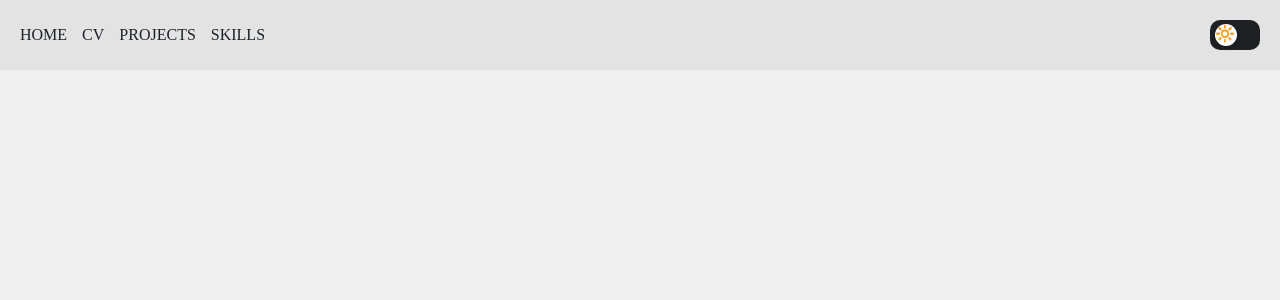
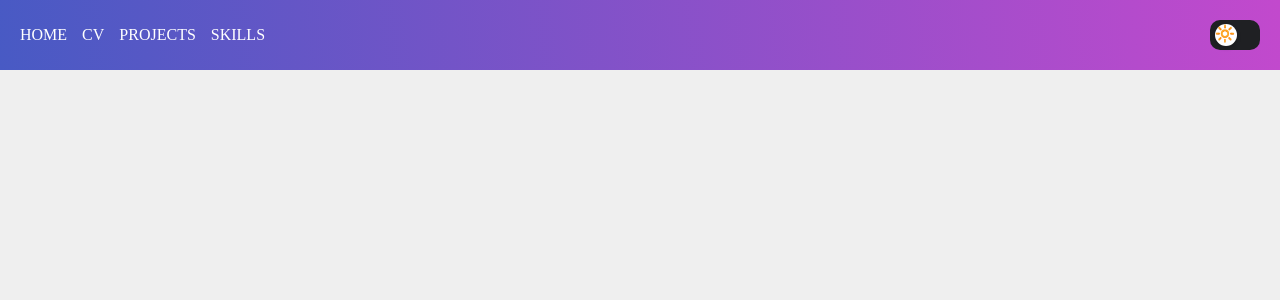
Before and after one commit to Nikos1010/Nicolas-portfolio, a React (Vite) app: page / in a window 1280 px wide. Shown: the top 300 px of the page. Built offline with nearby package versions, Linux system fonts and the light colour scheme.

Commit message:
feat: add presentation component

```diff
--- a/src/App.scss
+++ b/src/App.scss
@@ -1,3 +1,4 @@
 main {
     margin-top: 70px;
+    padding: 25px;
 }
--- a/src/components/Header/header.module.scss
+++ b/src/components/Header/header.module.scss
@@ -6,7 +6,7 @@
   padding: 20px;
   position: fixed;
   top: 0;
-  background-color: var(--primary);
+  background: var(--primary);
 
   .containerLink {
     display: flex;
--- a/src/components/Options/option.module.scss
+++ b/src/components/Options/option.module.scss
@@ -4,13 +4,14 @@
 
   .link {
     text-transform: uppercase;
+    color: white;
 
     &:hover {
-      color: #7ac4e2bd;
+      color: #1bf7e5c0;
     }
   }
 
   .active {
-    color: #00b7ff;
+    color: #1bf7e3;
   }
 }
--- a/src/components/Toggle/Toggle.tsx
+++ b/src/components/Toggle/Toggle.tsx
@@ -12,7 +12,7 @@ function Toggle() {
     const { style } = document.documentElement
     style.setProperty('--background', isDark ? '#1f2023' : '#efefef');
     style.setProperty('--foreground', isDark ? '#efefef' : '#1f2023');
-    style.setProperty('--primary', isDark ? '#151516' : '#e3e3e3');
+    style.setProperty('--primary', isDark ? 'linear-gradient(75deg, rgba(157,17,154,1) 0%, rgba(0,24,172,1) 100%)' : 'linear-gradient(264deg, rgba(194,73,205,1) 0%, rgba(72,90,196,1) 100%)');
   }, [isDark]);
 
   useEffect(() => {
--- a/src/index.scss
+++ b/src/index.scss
@@ -1,7 +1,7 @@
 :root {
   --background: #fafafa;
   --foreground: #1f2023;
-  --primary: #151516;
+  --primary: #1a5279;
 }
 
 * {
--- a/src/pages/Home/Home.tsx
+++ b/src/pages/Home/Home.tsx
@@ -1,4 +1,10 @@
+import { Presentation } from "./components";
+
 function Home() {
-  return <div>Home</div>;
+  return (
+    <article>
+      <Presentation />
+    </article>
+  );
 }
 export default Home;
--- /dev/null
+++ b/src/pages/Home/components/Presentation/Presentation.tsx
@@ -0,0 +1,12 @@
+function Presentation() {
+  return (
+    <section>
+      <h1>Hola, Soy Nicolas Montealegre</h1>
+      <h2>Desarrollador Frontend</h2>
+
+      <p><strong>Descubriendo lo conocido</strong>. Siempre en búsqueda de emocionantes desafíos que me permitan crecer. Me motiva la música y la creatividad en el desarrollo. Listo para sumar mi talento en proyectos inspiradores.</p>
+      <p><strong>¡A la orden desde Colombia!</strong> ¡Juntos conquistaremos nuevos horizontes y exploraremos lo desconocido!</p>
+    </section>
+  );
+}
+export default Presentation;
--- /dev/null
+++ b/src/pages/Home/components/index.ts
@@ -0,0 +1 @@
+export { default as Presentation } from './Presentation/Presentation';
```
